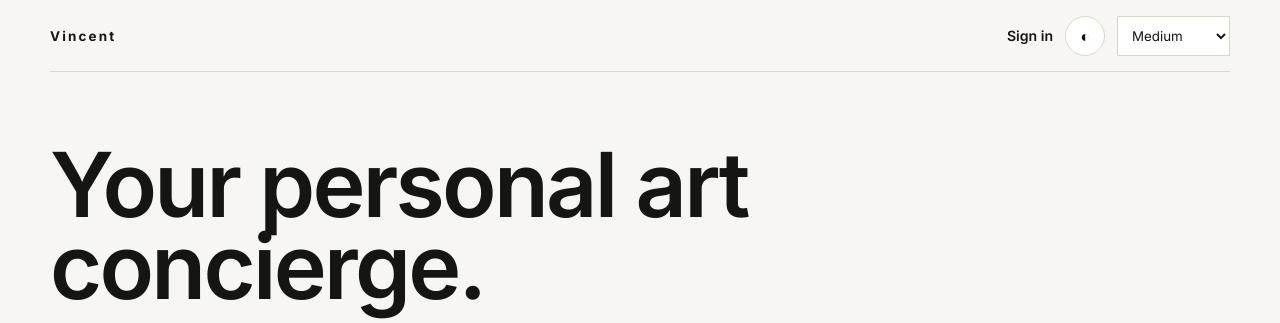
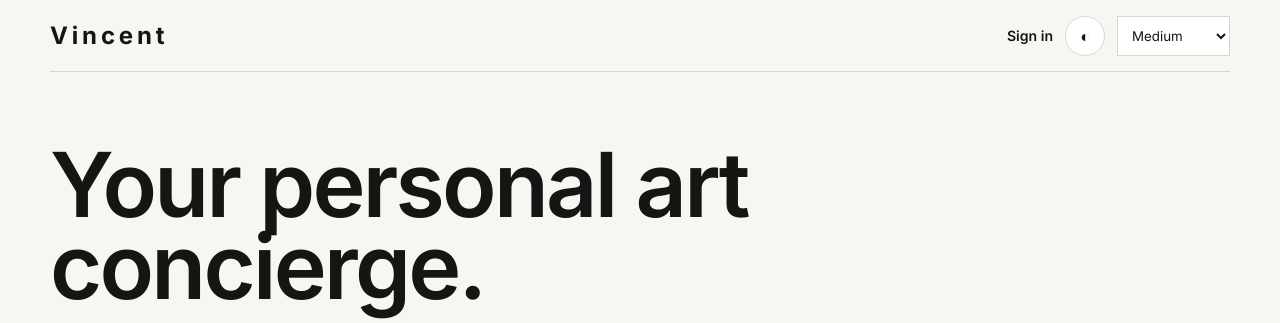
Before and after one commit to edimaudo/Vicent, a FastAPI app: page / in a window 1280 px wide. Shown: the top 323 px of the page. Run offline with FastAPI, Linux system fonts and the light colour scheme; some libraries are stand-ins or nearby versions.

Commit message:
Update style.css

```diff
--- a/static/css/style.css
+++ b/static/css/style.css
@@ -54,7 +54,7 @@ a { color: inherit; }
 .topbar--landing { grid-template-columns: 1fr auto; }
 .brand {
   justify-self: start;
-  font-size: .84rem;
+  font-size: 1.5rem;
   font-weight: 700;
   letter-spacing: .16em;
   text-decoration: none;
```
